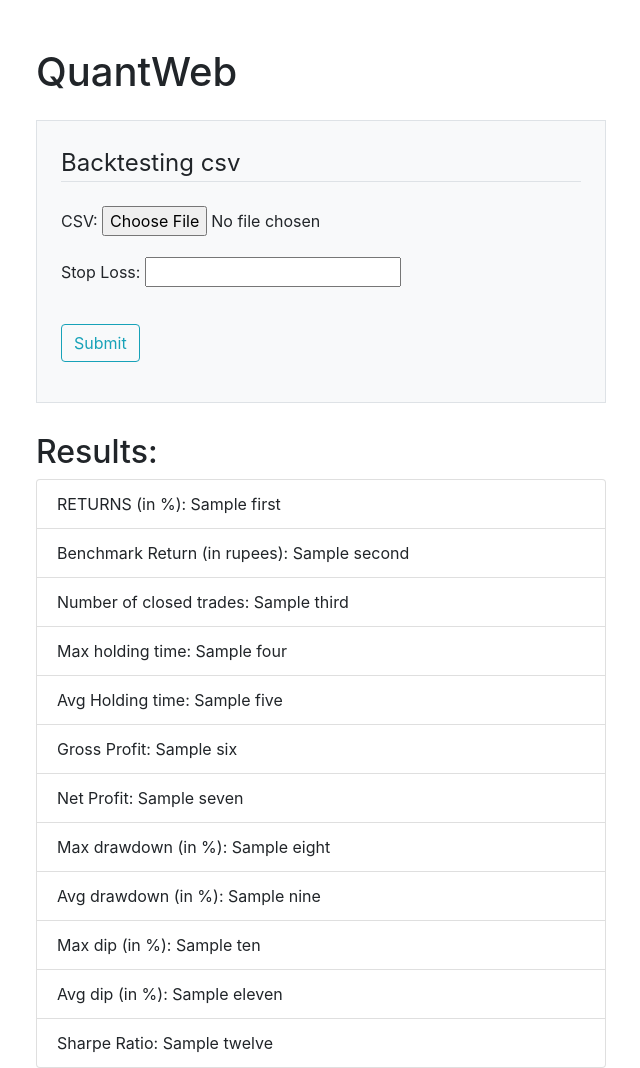
After one commit to Tanush247/QuantWeb-Main, a Django app: template main/app1/templates/app1/csv.html in a window 1280 px wide. The commit adds this page. Shown: the whole page, without its empty margins (319-959 px from the left). Run offline with Django 5.2, Linux system fonts and the light colour scheme; tables that the repository leaves empty hold one stand-in row (values such as "Sample post"); the template is opened without the code that fills it: values that come from a table or form of the project are taken from there, most other values are stand-ins (such as "Sample title", 1, 10 or a date in 2020); some libraries are stand-ins or nearby versions.

Commit message:
CSV function added css missing

```diff
--- a/main/app1/admin.py
+++ b/main/app1/admin.py
@@ -1,5 +1,6 @@
 from django.contrib import admin
-from .models import CommonModel
+from .models import CommonModel,UserModel
 # Register your models here.
 
 admin.site.register(CommonModel)
+admin.site.register(UserModel)
--- a/main/app1/forms.py
+++ b/main/app1/forms.py
@@ -11,3 +11,10 @@ class StrategyForm(forms.ModelForm):
      class Meta:
          model=CommonModel
          fields= ['ticker','start_date','end_date','stop_loss','strategy']
+
+class csvForm(forms.ModelForm):
+    csv_file=forms.FileField()
+    stop_loss=forms.DecimalField(max_digits=10, decimal_places=2)
+    class Meta:
+        model=CommonModel
+        fields=['csv_file','stop_loss']
--- a/main/app1/models.py
+++ b/main/app1/models.py
@@ -35,3 +35,7 @@ class PythonCodeWidget(forms.Textarea):
 class CommonModel(models.Model):
     name = models.CharField(max_length=100)
     source = PythonCodeField(blank=True, null=True)
+
+class UserModel(models.Model):
+    name=models.CharField(max_length=100)
+    source=PythonCodeField(blank=True, null=True)
--- /dev/null
+++ b/main/app1/templates/app1/csv.html
@@ -0,0 +1,70 @@
+<!-- app1/templates/app1/result.html -->
+<!DOCTYPE html>
+<html>
+<head>
+    <title>Backtesting Form</title>
+    <!-- Include Bootstrap CSS -->
+    <link href="https://stackpath.bootstrapcdn.com/bootstrap/4.5.2/css/bootstrap.min.css" rel="stylesheet">
+    <style>
+        .form-container {
+            max-width: 600px;
+            margin: auto;
+        }
+        .results-container {
+            margin-top: 30px;
+        }
+    </style>
+</head>
+<body>
+    <div class="container mt-5 form-container">
+        <h1 class="mb-4">QuantWeb</h1>
+        <form method="post" enctype="multipart/form-data" class="border p-4 bg-light">
+            {% csrf_token %}
+            <fieldset class="form-group">
+                <legend class="border-bottom mb-4">Backtesting csv</legend>
+                <div class="form-group">
+                    <label for="{{ form.csv_file.id_for_label }}">CSV:</label>
+                    {{ form.csv_file }}
+                </div>
+                <div class="form-group">
+                    <label for="{{ form.stop_loss.id_for_label }}">Stop Loss:</label>
+                    {{ form.stop_loss }}
+                </div>
+
+            </fieldset>
+            <div class="form-group">
+                <button class="btn btn-outline-info" type="submit">Submit</button>
+            </div>
+        </form>
+
+        <div class="results-container">
+            <h2>Results:</h2>
+            <ul class="list-group">
+                <li class="list-group-item">RETURNS (in %): {{ first }}</li>
+                <li class="list-group-item">Benchmark Return (in rupees): {{ second }}</li>
+                <li class="list-group-item">Number of closed trades: {{ third }}</li>
+                <li class="list-group-item">Max holding time: {{ four }}</li>
+                <li class="list-group-item">Avg Holding time: {{ five }}</li>
+                <li class="list-group-item">Gross Profit: {{ six }}</li>
+                <li class="list-group-item">Net Profit: {{ seven }}</li>
+                <li class="list-group-item">Max drawdown (in %): {{ eight }}</li>
+                <li class="list-group-item">Avg drawdown (in %): {{ nine }}</li>
+                <li class="list-group-item">Max dip (in %): {{ ten }}</li>
+                <li class="list-group-item">Avg dip (in %): {{ eleven }}</li>
+                <li class="list-group-item">Sharpe Ratio: {{ twelve }}</li>
+            </ul>
+        </div>
+
+        {% if error_message %}
+            <div class="alert alert-danger mt-3">
+                <h2>Error: {{ error_message }}</h2>
+            </div>
+        {% endif %}
+    </div>
+
+    <!-- Include Bootstrap JS and dependencies (optional) -->
+    <script src="https://code.jquery.com/jquery-3.5.1.slim.min.js"></script>
+    <script src="https://cdn.jsdelivr.net/npm/@popperjs/core@2.9.3/dist/umd/popper.min.js"></script>
+    <script src="https://stackpath.bootstrapcdn.com/bootstrap/4.5.2/js/bootstrap.min.js"></script>
+</body>
+</html>
--- a/main/app1/templates/app1/hello.html
+++ b/main/app1/templates/app1/hello.html
@@ -46,7 +46,7 @@
 
         <div class="button-group mb-4 d-flex justify-content-center">
             <a href="{% url 'app1:backtesting' %}" class="btn btn-primary btn-custom">Backtesting from Data</a>
-            <a href="{% url 'app1:backtesting' %}" class="btn btn-primary btn-custom">Backtesting from CSV</a>
+            <a href="{% url 'app1:csv' %}" class="btn btn-primary btn-custom">Backtesting from CSV</a>
             <a href="{% url 'app1:backtesting' %}" class="btn btn-primary btn-custom">Creating Your Own Strategy</a>
         </div>
 
```
Also changed, not shown: main/app1/backtesting_frameworks.py (+11 -11 lines), main/app1/views.py (+65 -5 lines), main/app1/migrations/0004_usermodel.py (added), main/db.sqlite3.
